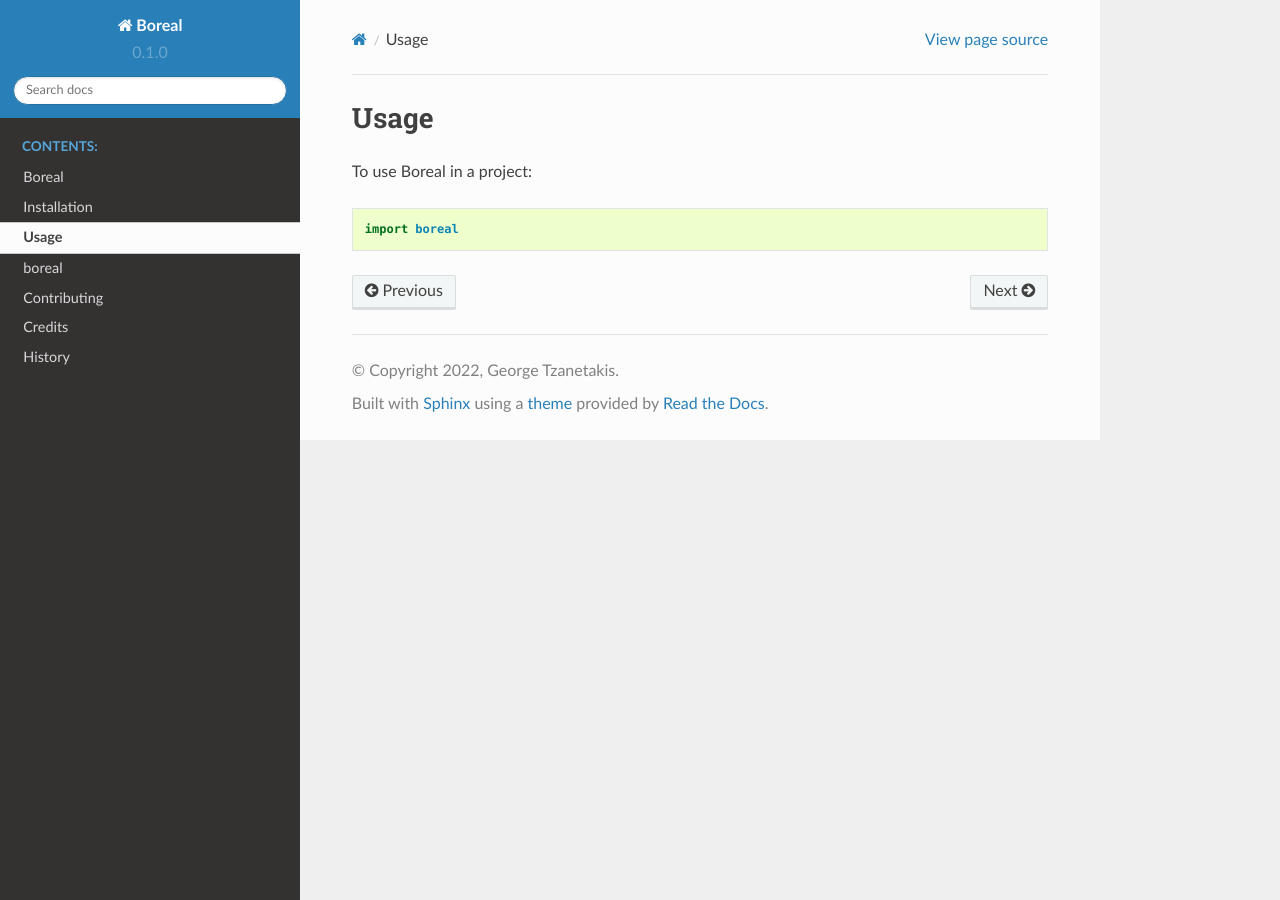
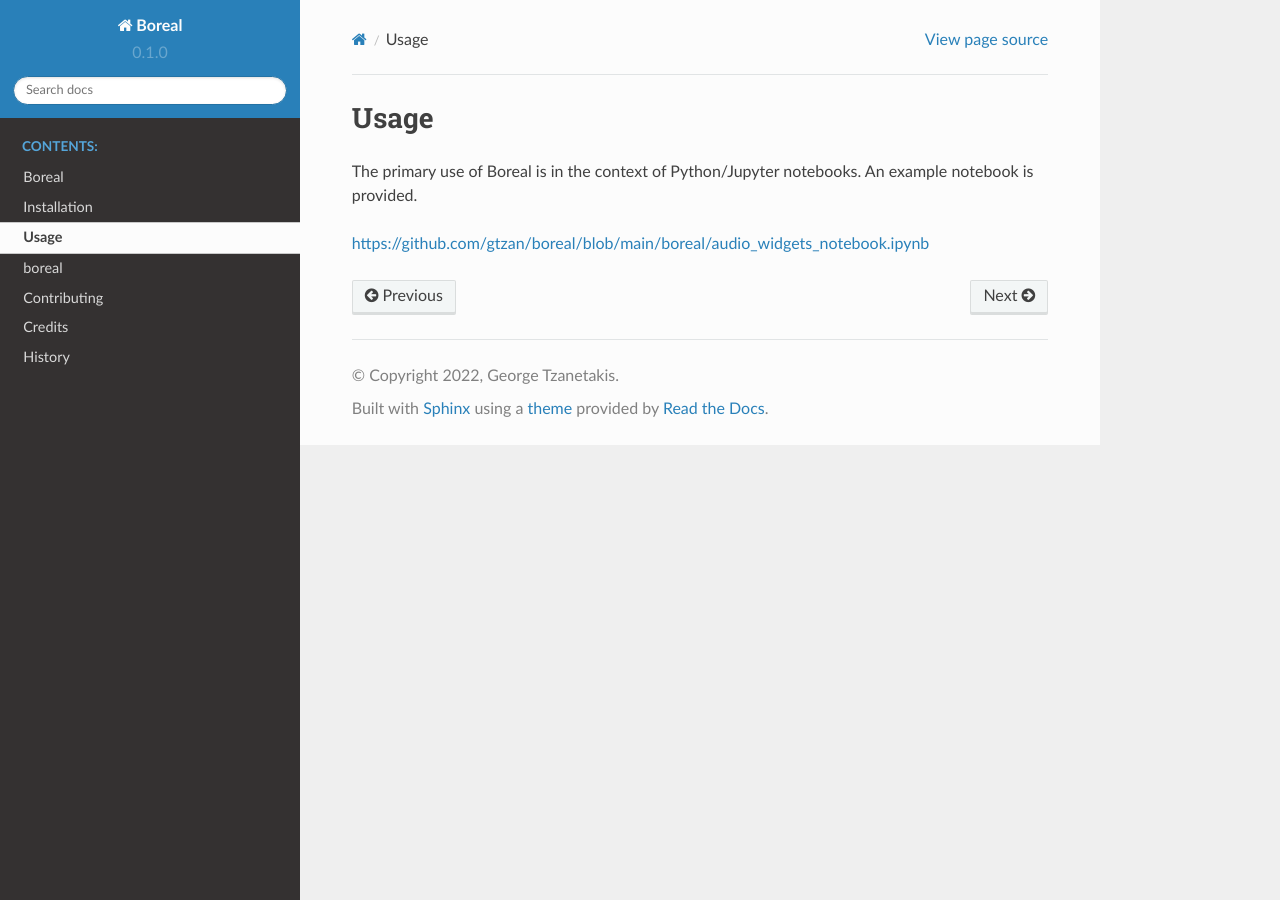
Before and after one commit to gtzan/boreal, a Sphinx documentation site: the page built from docs/usage.rst, in a window 1280 px wide. Built offline with Sphinx 7.4.7 and the Read the Docs theme 2.0.0, drawn with Linux system fonts in a browser that asks for light colours; pages that are not in the unit, such as notebooks, are missing from menus.

Commit message:
Documented usage

```diff
--- a/README.rst
+++ b/README.rst
@@ -39,6 +39,12 @@ information from the underlying audio signal. Playback controls can be
 used to play, pause, and seek the underlying audio and associated
 visuals.
 
+Get started
+-----------
+Try the following notebook:
+
+https://github.com/gtzan/boreal/blob/main/boreal/audio_widgets_notebook.ipynb
+
 Features
 --------
 
--- a/docs/usage.rst
+++ b/docs/usage.rst
@@ -2,6 +2,7 @@
 Usage
 =====
 
-To use Boreal in a project::
+The primary use of Boreal is in the context of Python/Jupyter notebooks.
+An example notebook is provided.
 
-    import boreal
+https://github.com/gtzan/boreal/blob/main/boreal/audio_widgets_notebook.ipynb
```
Also changed, not shown: 2 other files.
